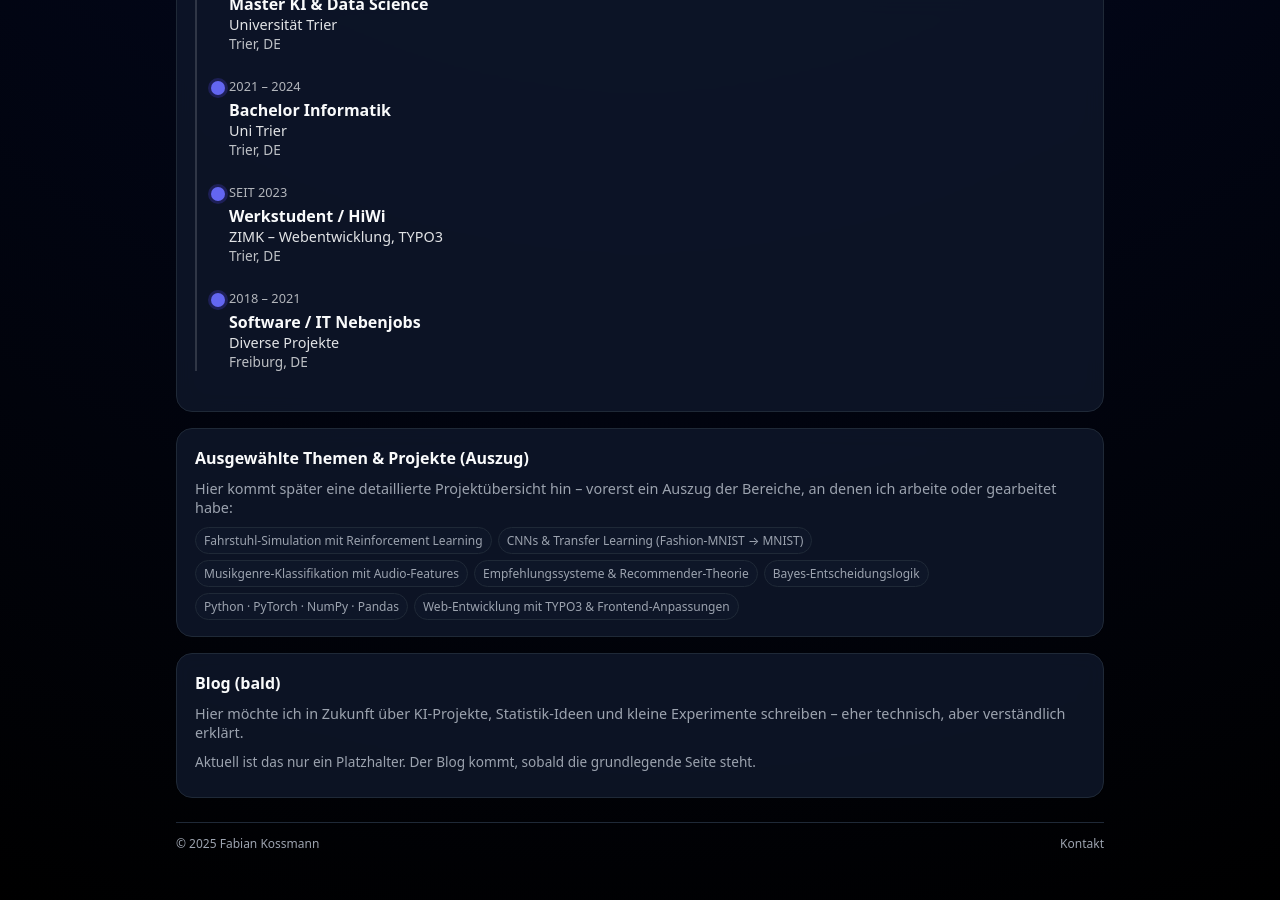
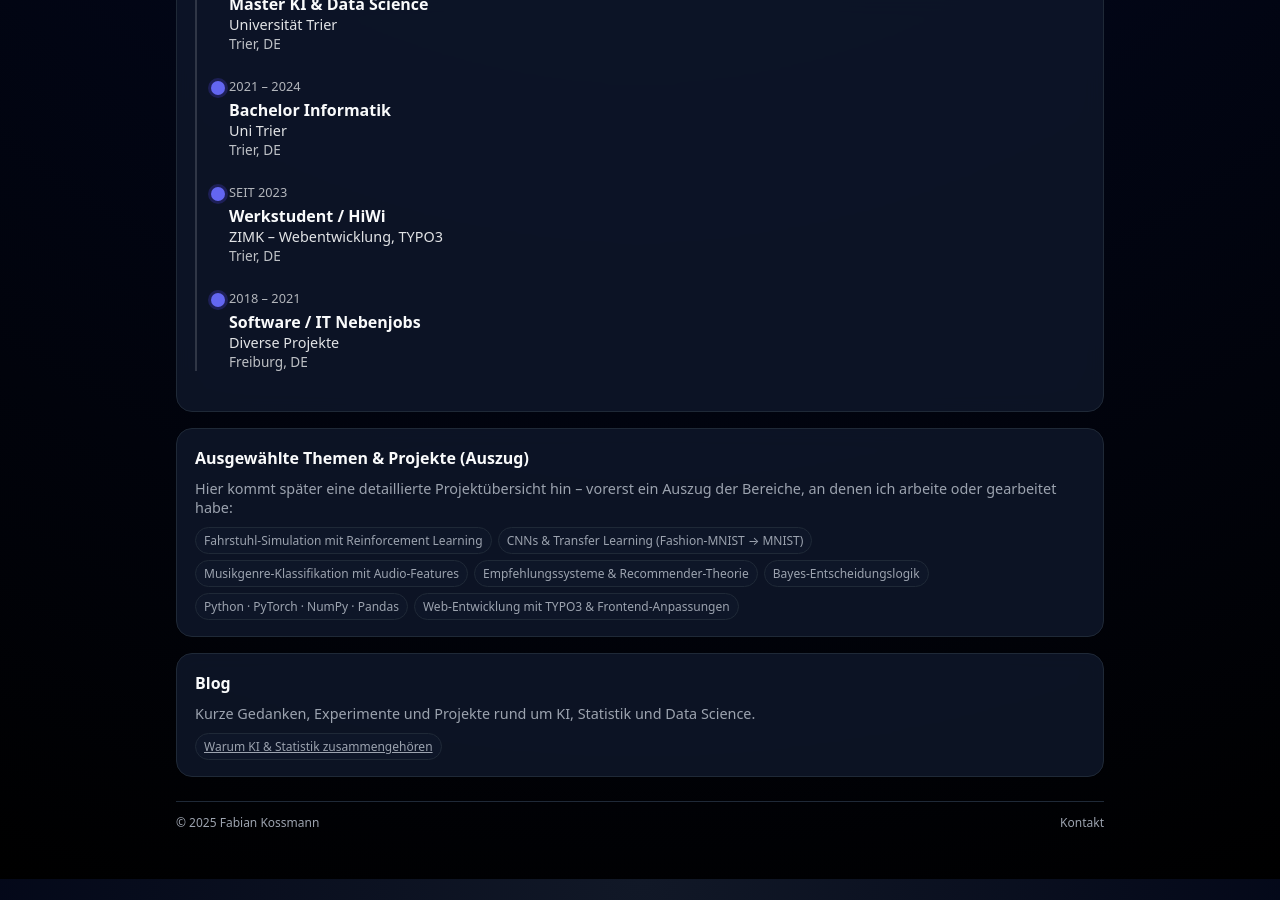
Before and after one commit to kossmanf/fabians-website, a Jekyll site: the page built from index.md, in a window 1280 px wide and 900 px high, scrolled down 645 px. Built offline with Jekyll 4.4.1, drawn with Linux system fonts in a browser that asks for light colours; after the commit the page ends 1524 px from its top, so only the background shows below that.

Commit message:
added blog tags

```diff
--- a/_layouts/default.html
+++ b/_layouts/default.html
@@ -124,15 +124,22 @@
             </section>
 
             <section id="blog" class="section">
-                <h2>Blog (bald)</h2>
+                <h2>Blog</h2>
                 <p>
-                    Hier möchte ich in Zukunft über KI-Projekte, Statistik-Ideen und kleine Experimente
-                    schreiben – eher technisch, aber verständlich erklärt.
+                    Kurze Gedanken, Experimente und Projekte rund um KI, Statistik und Data Science.
                 </p>
-                <p style="font-size:0.85rem;color:var(--muted);">
-                    Aktuell ist das nur ein Platzhalter. Der Blog kommt, sobald die grundlegende Seite steht.
-                </p>
+
+                <!-- Blogposts als Tag-Bubbles -->
+                <div class="tags">
+                    {% assign posts = site.pages | where: "layout", "blog" %}
+                    {% for post in posts %}
+                        <a class="tag tag-blog" href="{{ post.url | relative_url }}">
+                            {{ post.title }}
+                        </a>
+                    {% endfor %}
+                </div>
             </section>
+
         </main>
 
         <footer>
```
